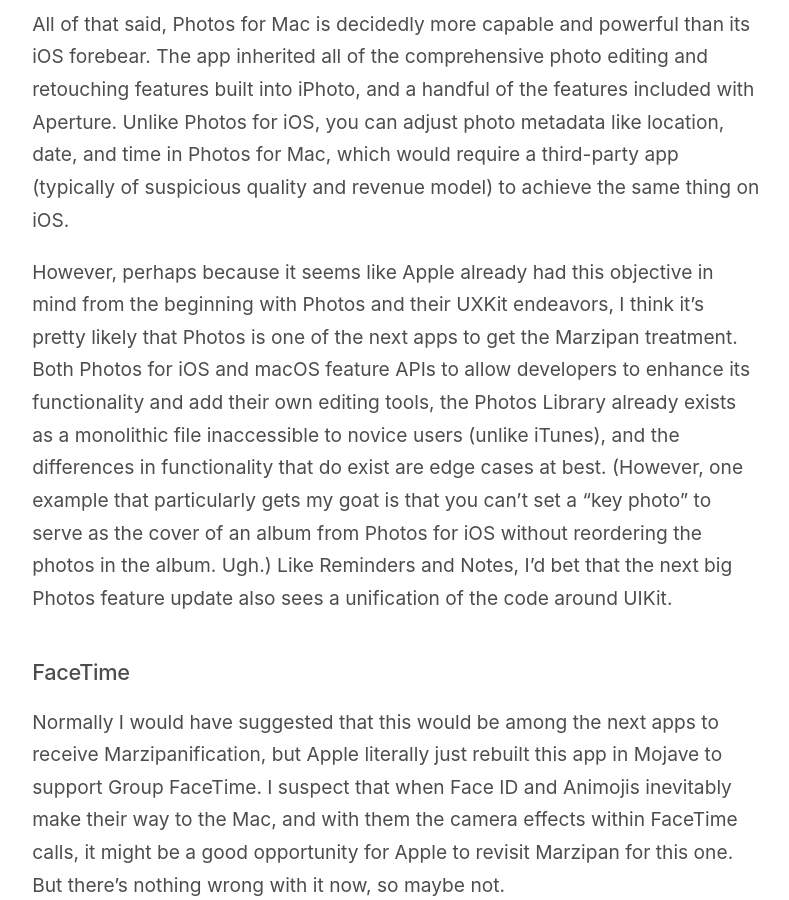
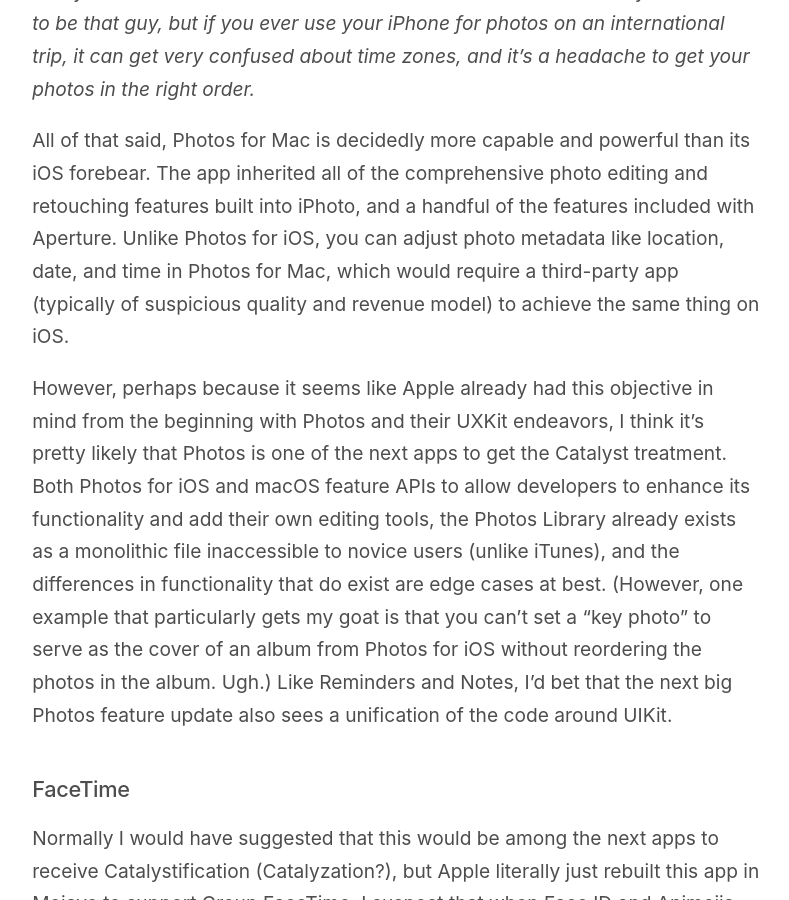
Before and after one commit to conmas/site, a Jekyll site: the page built from _posts/2019-04-14-apple-replace-macos-apps-marzipan.md, in a window 1280 px wide and 900 px high, scrolled down 21221 px. Shown: the whole window, without its empty margins (243-1032 px from the left). Built offline with Jekyll 4.4.1, drawn with Linux system fonts in a browser that asks for light colours; some of the changed text lies outside the part shown.

Commit message:
Update 2019-04-14-apple-replace-macos-apps-marzipan.md

```diff
--- a/_posts/2019-04-14-apple-replace-macos-apps-marzipan.md
+++ b/_posts/2019-04-14-apple-replace-macos-apps-marzipan.md
@@ -1,6 +1,6 @@
 ---
 layout: post
-title: What would macOS look like if Apple replaced all its apps with Marzipan?
+title: What if Apple replaced all its Mac apps with Catalyst?
 author: Connor Mason
 date: 2019-04-14
 ---
@@ -9,7 +9,7 @@
 
 Of course they shouldn’t do it. But what if they did? What features would they leave behind, or bring to iOS? Where does it make sense for them to do this, and where would it never work?
 
----
+> When this post was originally published in 2019, *Marzipan* was the rumored codename for the framework that ultimately became Mac Catalyst. For clarity, I’ve updated references to "Marzipan" to "Catalyst" throughout the article.
 
 Apple’s announcement at WWDC 2018 that four new apps—News, Voice Memos, Home, and Stocks—were making their way from iOS to macOS was a welcome surprise, and signaled a major change in strategy for the steward of some of the world's most popular and important platforms. Rather than building distinct codebases for each of its properties across each of its platforms (and expecting third-party developers to do the same), Apple was beginning to migrate UIKit, the developer framework for iOS apps, to macOS. Forget iTunes for Windows, this was *actually* hell freezing over.
 
@@ -24,18 +24,18 @@
 
 But this approach also leaves a ton of questions. What happens to established AppKit apps on the Mac, especially those that are getting kind of long in the tooth? Should we expect Apple to revamp them with Mac-first features, or replace them with their iOS brethren in a future release?
 
-This month, iOS developer celebrities [Steve Troughton-Smith](https://twitter.com/stroughtonsmith/status/1114261872029700098) and [Guilherme Rambo](https://9to5mac.com/2019/04/10/macos-10-15-itunes-standalone-apps/) uncovered evidence that Apple intended to replace iTunes with a suite of new Marzipan apps for Podcasts, Music, and TV in this fall's release of macOS 10.15. According to the pair, Apple Books for macOS would also be replaced by a Marzipan port of its iOS app, which was redesigned in version 11.3. This is the long-heralded break-up of iTunes, which Mac enthusiasts have been clamoring about for more than a decade. But at what cost?
+This month, iOS developer celebrities [Steve Troughton-Smith](https://twitter.com/stroughtonsmith/status/1114261872029700098) and [Guilherme Rambo](https://9to5mac.com/2019/04/10/macos-10-15-itunes-standalone-apps/) uncovered evidence that Apple intended to replace iTunes with a suite of new Catalyst apps for Podcasts, Music, and TV in this fall's release of macOS 10.15. According to the pair, Apple Books for macOS would also be replaced by a Catalyst port of its iOS app, which was redesigned in version 11.3. This is the long-heralded break-up of iTunes, which Mac enthusiasts have been clamoring about for more than a decade. But at what cost?
 
 ![Screenshot of the iTunes app, showing an array of tiles promoting its replacement, Apple Music.](/assets/itunes-apple-music.webp)
 *With all these Apple Music banners and promotions, it seems like even iTunes is wondering why in the hell you're using iTunes.*
 
 iTunes on the Mac facilitates a ton of legacy functionality and power-user features that can't be squared with the current versions of Music, TV, and Podcasts for iOS. Macworld shared a [helpful overview](https://www.macworld.com/article/3388936/the-itunes-break-up-what-will-happen-to-our-favorite-features.html) of what features might be left behind in the trade, including iOS and iPod device management, Smart Playlists, music file metadata management, and Genius among them. Many of these features likely aren't important to Apple's strategy looking ahead, and there might be a transition period where iTunes remains available to alleviate the functional gap, but this got me thinking.
 
-> What would happen if Apple replaced every macOS system app with a Marzipan equivalent?
+> What would happen if Apple replaced every macOS system app with a Catalyst equivalent?
 
 Look, I get it. This is obviously a nightmare scenario for many Mac diehards, myself included, and I honestly don't think anyone expects this to really happen, even on an infinite timescale. But it's an interesting thought exercise: what are the functional gaps between macOS apps and iOS apps today? How easy would it be to reconcile them, making both apps more capable in the exchange? What's the likelihood that Apple would do it? Should they?
 
-In this post, I've broken down every macOS system app and highlighted where its functionality differs from its iOS sibling, and explored what would need to happen to bring them to functional parity. The assumption being that, if these apps are relatively close to parity already, they might be on the shortlist for Apple to replace with Marzipan à la iTunes. I'm not suggesting that Apple *should* do this-in fact, quite the opposite, I love Mac-like AppKit apps. I'm simply thinking through what it would look like if Apple *wanted* to.
+In this post, I've broken down every macOS system app and highlighted where its functionality differs from its iOS sibling, and explored what would need to happen to bring them to functional parity. The assumption being that, if these apps are relatively close to parity already, they might be on the shortlist for Apple to replace with Catalyst à la iTunes. I'm not suggesting that Apple *should* do this-in fact, quite the opposite, I love Mac-like AppKit apps. I'm simply thinking through what it would look like if Apple *wanted* to.
 
 With that massive caveat established (so don't @ me), let's jump in.
 
@@ -50,12 +50,12 @@
 ![Screenshot of a smart playlist configuration screen, showing a range of advanced options and filters.](/assets/itunes-smart-playlist.webp)
 *You can create a Smart Playlist with "Movement Name" as one of the filtering criteria. You know, for all of those classical music playlists you love featuring movements that share a name and a common BPM.*
 
-Further, users can shop for music on the iTunes Store, something that is still relegated to an awkward purple app on iOS. Given that purchasing and downloading TV shows and movies are blessedly covered by the new Apple TV app, I suspect this is a gap that will be short-lived, and likely glossed over by iOS 13 this summer. But there are also media formats native to iTunes that aren't yet supported by the Apple Music app, like iTunes LP. (Hopefully, iTunes Extras will be fully supported by the Marzipan TV app.) iTunes also has a bunch of other often-overlooked features from its days as the flagship Apple software product, like internet radio and Home Sharing-not to mention the ability to manage content and operating system updates for every iPod, iPhone, iPad, and Apple TV ever built. It's a [Cronenberg monster](https://rickandmorty.fandom.com/wiki/Cronenbergs?file=S1e6_cronenberg_russia.png) of every one of Apple's Next Big Things™ since 2003.
+Further, users can shop for music on the iTunes Store, something that is still relegated to an awkward purple app on iOS. Given that purchasing and downloading TV shows and movies are blessedly covered by the new Apple TV app, I suspect this is a gap that will be short-lived, and likely glossed over by iOS 13 this summer. But there are also media formats native to iTunes that aren't yet supported by the Apple Music app, like iTunes LP. (Hopefully, iTunes Extras will be fully supported by the Catalyst TV app.) iTunes also has a bunch of other often-overlooked features from its days as the flagship Apple software product, like internet radio and Home Sharing-not to mention the ability to manage content and operating system updates for every iPod, iPhone, iPad, and Apple TV ever built. It's a [Cronenberg monster](https://rickandmorty.fandom.com/wiki/Cronenbergs?file=S1e6_cronenberg_russia.png) of every one of Apple's Next Big Things™ since 2003.
 
 ![Screenshot of the iTunes track metadata editor with lots of fields and options. The track is “In the Flowers” by Animal Collective.](/assets/itunes-track-metadata-editor.webp)
 *Someone from the future who has only ever known the world of Spotify and Apple Music would think this info panel is insane. Why would you need to modify the track's metadata? Hasn't the platform provider already handled that for you? Why would you even need to think about the fact that the song you're listening to is a file in a computer at all?*
 
-> Where does all this stuff go if Apple Music is ported as a Marzipan app?
+> Where does all this stuff go if Apple Music is ported as a Catalyst app?
 
 Maybe nowhere. Maybe nobody uses these things anymore, and Apple will deploy its headphone-jack–killing courage to axe these features, as well. Maybe Apple Music is the future, and we just need to get on board.
 
@@ -74,7 +74,7 @@
 
 There are also more sophisticated features that power users might still enjoy, but that the everyman hasn't thought about in decades. These include Rules, which have a lot of utility for those of us who eschew Gmail and can't make use of its server-side Filter features, and plug-ins, which remain massively important to a lot of folks’ workflows.
 
-Unless the Marzipan version of Mail can support this ecosystem of plug-ins, I simply don't see this happening. While nothing would make me happier than a special section of the Mac App Store dedicated to Mail plug-ins that work across iOS and macOS, I just don't see this being a likely scenario.
+Unless the Catalyst version of Mail can support this ecosystem of plug-ins, I simply don't see this happening. While nothing would make me happier than a special section of the Mac App Store dedicated to Mail plug-ins that work across iOS and macOS, I just don't see this being a likely scenario.
 
 ## Contacts
 
@@ -85,7 +85,7 @@
 
 There are a few Mac-specific features, however, that have never made their way to iOS since this app first debuted on iPhone OS 1.0. These include looking for and resolving duplicates, creating, managing, and deleting contact groups, and modifying the vCard template that Contacts uses for new records. You can also opt not to share specific items from your own vCard when sharing it, which isn't possible on iOS. These things are differences, but they're not insurmountable, and I really think Contacts might be a likely candidate for UIKit.
 
-Frankly, while Contacts might seem like low-hanging fruit for a Marzipan replacement based on its functional closeness, there's really no good reason to do it. Nobody's complaining about Contacts on either platform, and it's not an area of particular interest for Apple, its customers, or its shareholders. That said, this is a case where adding some more powerful features to the hypothetical shared Marzipan app would benefit iOS disproportionately, so maybe there is a universe where Apple considers this.
+Frankly, while Contacts might seem like low-hanging fruit for a Catalyst replacement based on its functional closeness, there's really no good reason to do it. Nobody's complaining about Contacts on either platform, and it's not an area of particular interest for Apple, its customers, or its shareholders. That said, this is a case where adding some more powerful features to the hypothetical shared Catalyst app would benefit iOS disproportionately, so maybe there is a universe where Apple considers this.
 
 ## Calendar
 
@@ -103,10 +103,10 @@
 
 ## Notes
 
-Aside from iTunes, this might be the app most likely to benefit from a Marzipan transition. Having once been relegated to living in a corner of the Mail app, its fonts and torn paper serving as more of a showcase for the Apple of that era's penchant for skeuomorphic nonsense than a useful feature, Notes evolved over time and was ultimately reborn as a powerful Evernote replacement in iOS 9 and OS X El Capitan.
+Aside from iTunes, this might be the app most likely to benefit from a Catalyst transition. Having once been relegated to living in a corner of the Mail app, its fonts and torn paper serving as more of a showcase for the Apple of that era's penchant for skeuomorphic nonsense than a useful feature, Notes evolved over time and was ultimately reborn as a powerful Evernote replacement in iOS 9 and OS X El Capitan.
 
 ![Screenshot of the Apple Notes preferences window, which has very limited options and differs in design from other stock Mac apps.](/assets/apple-notes-preferences.webp)
-*The spartan Preferences pane for Notes might lead one to conclude that this is a Marzipan app already.*
+*The spartan Preferences pane for Notes might lead one to conclude that this is a Catalyst app already.*
 
 With the importance of iPad's Apple Pencil features, Notes has seen a lot of attention and iteration over the last few years, and these additions have (for the most part) been brought to both macOS and iOS incarnations of the app. Checklists, links, attachments, photos, password-protected notes, and tables are all available across platforms, and collaboration features in iCloud have made this a go-to note sharing service for many.
 
@@ -116,7 +116,7 @@
 
 ## Reminders
 
-This app is in dire need of some love from Apple. It's basically unchanged since it debuted in iOS 5—same out-of-place skeuomorphic design and everything. I suspect they'll redesign it sometime in the next few years, and the good news is that they'll likely only need to do this once. There are virtually no differences between the iOS and macOS versions of Reminders that I can discern, save that you can import or export lists of Reminders from the Mac version and can't on iOS. Like Notes, I'd suspect that the next time something big happens with Reminders, they'll just rebuild it with Marzipan.
+This app is in dire need of some love from Apple. It's basically unchanged since it debuted in iOS 5—same out-of-place skeuomorphic design and everything. I suspect they'll redesign it sometime in the next few years, and the good news is that they'll likely only need to do this once. There are virtually no differences between the iOS and macOS versions of Reminders that I can discern, save that you can import or export lists of Reminders from the Mac version and can't on iOS. Like Notes, I'd suspect that the next time something big happens with Reminders, they'll just rebuild it with Catalyst.
 
 ## Safari
 
@@ -140,14 +140,14 @@
 
 For many companies who want to explore other technology stacks, progressive web apps have become the name of the game, and developers like Twitter, [Starbucks](https://app.starbucks.com/), and the [Financial Times](https://app.ft.com/index_page/home) have rethought their web experiences around PWAs. On other platforms like Windows and Chrome OS, users can install these progressive web apps as real apps, and they launch in their own windows with their own colorful app chrome. No part of me ever expects Apple to adopt this for macOS-something like an “Add to Launchpad” button, for instance-but I mention them because this functionality exists in some form on iOS, and I sort of which they would consider it on the Mac.
 
-The idea of a Marzipan version of Safari for macOS isn't something I can imagine right now, and I think I've given the idea enough consideration. If Apple could begin bringing some of the advanced functionality from Safari for Mac to Safari for iOS, I think many among us in the iPad Pro community would rejoice, but there's only so much that can be incorporated before it compromises the simplicity of the iOS experience.
+The idea of a Catalyst version of Safari for macOS isn't something I can imagine right now, and I think I've given the idea enough consideration. If Apple could begin bringing some of the advanced functionality from Safari for Mac to Safari for iOS, I think many among us in the iPad Pro community would rejoice, but there's only so much that can be incorporated before it compromises the simplicity of the iOS experience.
 
 ## Maps
 
 ![Screenshot of Apple Maps for Mac, zoomed into downtown Chicago. A small pane for weather conditions and air quality is shown at the top right.](/assets/apple-maps-chicago.webp)
 *Did you know that you can enable Weather Conditions and AQI data to appear at the top right? Neither did I! Seems like they're disabled by default, but the options are in the View menu, check it out. And yes, it's snowing in April in Chicago.*
 
-This one really seems like low-hanging fruit-it already looks and acts like a Marzipan app, and there's virtually no Mac-exclusive functionality that would be left behind in the exchange. Despite the fact that the Maps app was rumored to be built using the “UXKit” shim that Apple used to build Photos for Mac a few years ago, the iOS app is more up-to-date, more feature-rich, and better designed already, so adapting it for UIKit on the Mac would be great.
+This one really seems like low-hanging fruit-it already looks and acts like a Catalyst app, and there's virtually no Mac-exclusive functionality that would be left behind in the exchange. Despite the fact that the Maps app was rumored to be built using the “UXKit” shim that Apple used to build Photos for Mac a few years ago, the iOS app is more up-to-date, more feature-rich, and better designed already, so adapting it for UIKit on the Mac would be great.
 
 Part of me wonders why Apple doesn't just build a Maps web app using [MapKit JS](https://developer.apple.com/maps/mapkitjs/) and call it a day-native-specific features like turn-by-turn navigation simply aren't relevant on the Mac, and they'd gain users from other platforms at the same time. Customers are already accustomed to using Google Maps in their browser, and I doubt many would complain about adding more Maps search results to the search field in Safari. But this is Apple, and native apps are king, so UIKit it is.
 
@@ -158,18 +158,18 @@
 ![Screenshot of photo editing features in Apple Photos for Mac, editing a photo of a Japanese temple.](/assets/apple-photos-editor.webp)
 *If Apple could bring all of this to Photos for iOS, it'd be revolutionary for my Instagram followers. Plus, I wouldn't have to use my Mac just to retouch my selfies anymore.*
 
-Combine this with the reports that Photos isn't based solely on AppKit, but rather makes use of a new framework called UXKit that allows Apple to reuse large portions of its iOS codebase for the Mac version, and it begins to look like more of an experiment in cross-platform development technologies than an intentional direction for the product. I'm certainly not the only one who draws connections between what Apple was doing with UXKit in 2014 and what they're doing with Marzipan today.
+Combine this with the reports that Photos isn't based solely on AppKit, but rather makes use of a new framework called UXKit that allows Apple to reuse large portions of its iOS codebase for the Mac version, and it begins to look like more of an experiment in cross-platform development technologies than an intentional direction for the product. I'm certainly not the only one who draws connections between what Apple was doing with UXKit in 2014 and what they're doing with Catalyst today.
 
 ![Screenshot of Apple Photos, showing features to adjust date, time, and location metadata for a photo.](/assets/apple-photos-location-date-time-metadata.webp)
 *This feature alone is the main reason I ever have to launch Photos for Mac. Not to be that guy, but if you ever use your iPhone for photos on an international trip, it can get very confused about time zones, and it's a headache to get your photos in the right order.*
 
 All of that said, Photos for Mac is decidedly more capable and powerful than its iOS forebear. The app inherited all of the comprehensive photo editing and retouching features built into iPhoto, and a handful of the features included with Aperture. Unlike Photos for iOS, you can adjust photo metadata like location, date, and time in Photos for Mac, which would require a third-party app (typically of suspicious quality and revenue model) to achieve the same thing on iOS.
 
-However, perhaps because it seems like Apple already had this objective in mind from the beginning with Photos and their UXKit endeavors, I think it's pretty likely that Photos is one of the next apps to get the Marzipan treatment. Both Photos for iOS and macOS feature APIs to allow developers to enhance its functionality and add their own editing tools, the Photos Library already exists as a monolithic file inaccessible to novice users (unlike iTunes), and the differences in functionality that do exist are edge cases at best. (However, one example that particularly gets my goat is that you can't set a "key photo" to serve as the cover of an album from Photos for iOS without reordering the photos in the album. Ugh.) Like Reminders and Notes, I'd bet that the next big Photos feature update also sees a unification of the code around UIKit.
+However, perhaps because it seems like Apple already had this objective in mind from the beginning with Photos and their UXKit endeavors, I think it's pretty likely that Photos is one of the next apps to get the Catalyst treatment. Both Photos for iOS and macOS feature APIs to allow developers to enhance its functionality and add their own editing tools, the Photos Library already exists as a monolithic file inaccessible to novice users (unlike iTunes), and the differences in functionality that do exist are edge cases at best. (However, one example that particularly gets my goat is that you can't set a "key photo" to serve as the cover of an album from Photos for iOS without reordering the photos in the album. Ugh.) Like Reminders and Notes, I'd bet that the next big Photos feature update also sees a unification of the code around UIKit.
 
 ## FaceTime
 
-Normally I would have suggested that this would be among the next apps to receive Marzipanification, but Apple literally just rebuilt this app in Mojave to support Group FaceTime. I suspect that when Face ID and Animojis inevitably make their way to the Mac, and with them the camera effects within FaceTime calls, it might be a good opportunity for Apple to revisit Marzipan for this one. But there's nothing wrong with it now, so maybe not.
+Normally I would have suggested that this would be among the next apps to receive Catalystification (Catalyzation?), but Apple literally just rebuilt this app in Mojave to support Group FaceTime. I suspect that when Face ID and Animojis inevitably make their way to the Mac, and with them the camera effects within FaceTime calls, it might be a good opportunity for Apple to revisit Catalyst for this one. But there's nothing wrong with it now, so maybe not.
 
 ## Messages
 
@@ -182,11 +182,11 @@
 
 Thankfully for this thought experiment, Apple dropped all of those features from Messages with macOS Mojave last year, so they're ready to forge ahead with iMessage and SMS forwarding alone. (The app still inexplicably includes the "Buddies" menu in the menu bar, perhaps the only remaining evidence of Messages' roots.)
 
-I think it's likely that Messages gets some Marzipan treatment in the coming years, if for no other reason than to achieve feature parity with iOS in the areas mentioned above. There are a handful of things that would need to be carried over-namely screen sharing and multiple windows-but neither of these are show-stoppers, so I think this one is more likely than not.
+I think it's likely that Messages gets some Catalyst treatment in the coming years, if for no other reason than to achieve feature parity with iOS in the areas mentioned above. There are a handful of things that would need to be carried over-namely screen sharing and multiple windows-but neither of these are show-stoppers, so I think this one is more likely than not.
 
 ## Books
 
-Apple's rumored to be replacing the old version of Books in the next release, which will be outstanding. The new version of Apple Books from iOS has great new recommendations, Now Reading features, a Want to Read list, and a much more coherent way to incorporate the Bookstore that feels worlds different than turning the app around to the other side a bookshelf. That said, importing your own ePub and PDF files will need to be handled gracefully, but this one's already in the Marzipan bag.
+Apple's rumored to be replacing the old version of Books in the next release, which will be outstanding. The new version of Apple Books from iOS has great new recommendations, Now Reading features, a Want to Read list, and a much more coherent way to incorporate the Bookstore that feels worlds different than turning the app around to the other side a bookshelf. That said, importing your own ePub and PDF files will need to be handled gracefully, but this one's already in the Catalyst bag.
 
 ## App Store
 
@@ -211,6 +211,6 @@
 
 ---
 
-All in all, I think there are a lot of opportunities for Apple to explore Marzipan as an avenue to modernize its macOS system apps, and I hope it seriously considers some of them. But I think this exercise proves that there are at least a few areas where AppKit will always be a better tool for the job, and until some future framework exists that combines the best of both worlds, I hope Apple leaves some of our favorite apps alone.
+All in all, I think there are a lot of opportunities for Apple to explore Catalyst as an avenue to modernize its macOS system apps, and I hope it seriously considers some of them. But I think this exercise proves that there are at least a few areas where AppKit will always be a better tool for the job, and until some future framework exists that combines the best of both worlds, I hope Apple leaves some of our favorite apps alone.
 
 Marzipan, or whatever it's ultimately called, will be most significant in that it could allow hundreds of thousands of great iPhone and iPad apps to run alongside all of these Mac apps on your desktop or laptop, something that would breathe new life into the macOS ecosystem in a revolutionary way. It might not be Apple's first choice—I don't think anyone who's followed Apple for a while would expect them to get excited about a technology that facilitates porting apps across platforms. But hopefully it’s a first step in a process that makes developing for and using Apple's platforms more consistent, more capable, and more fun.
```
